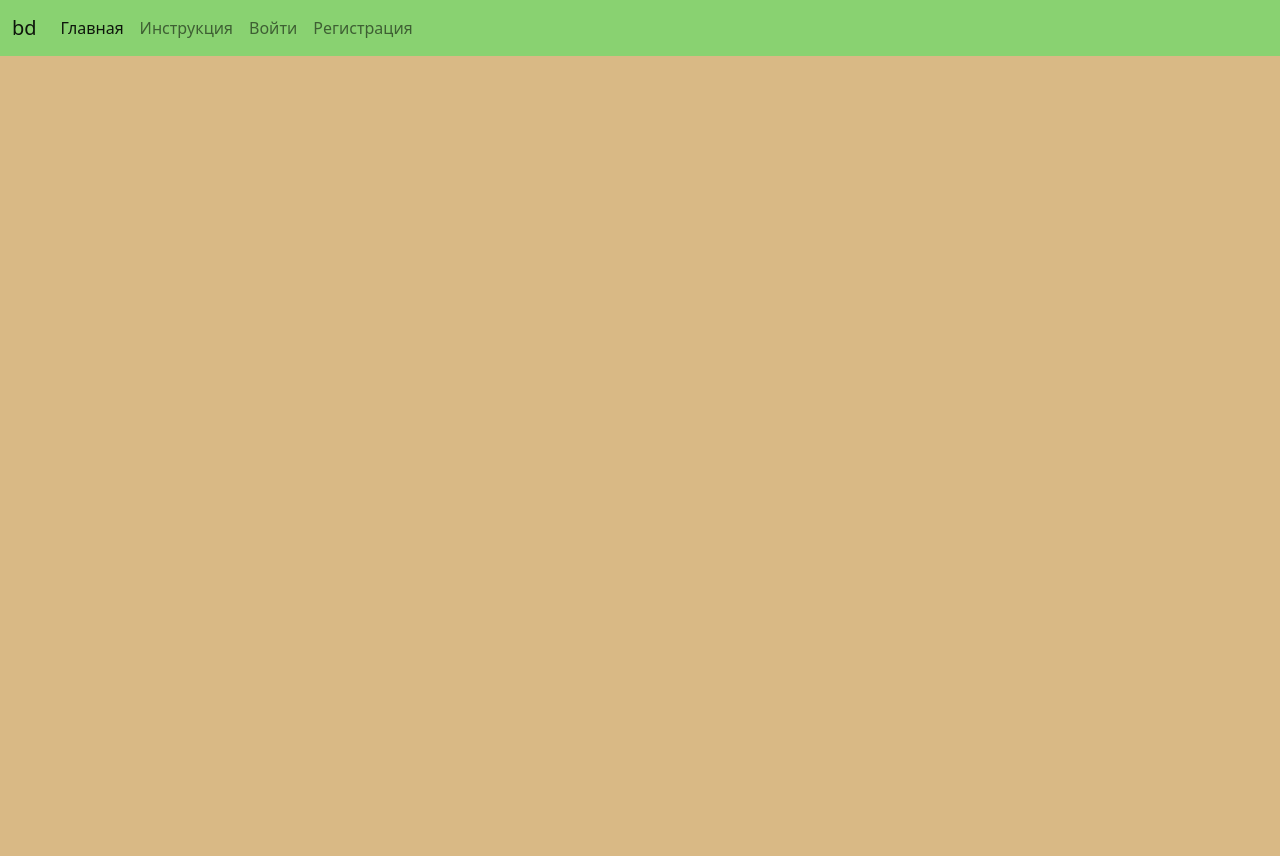
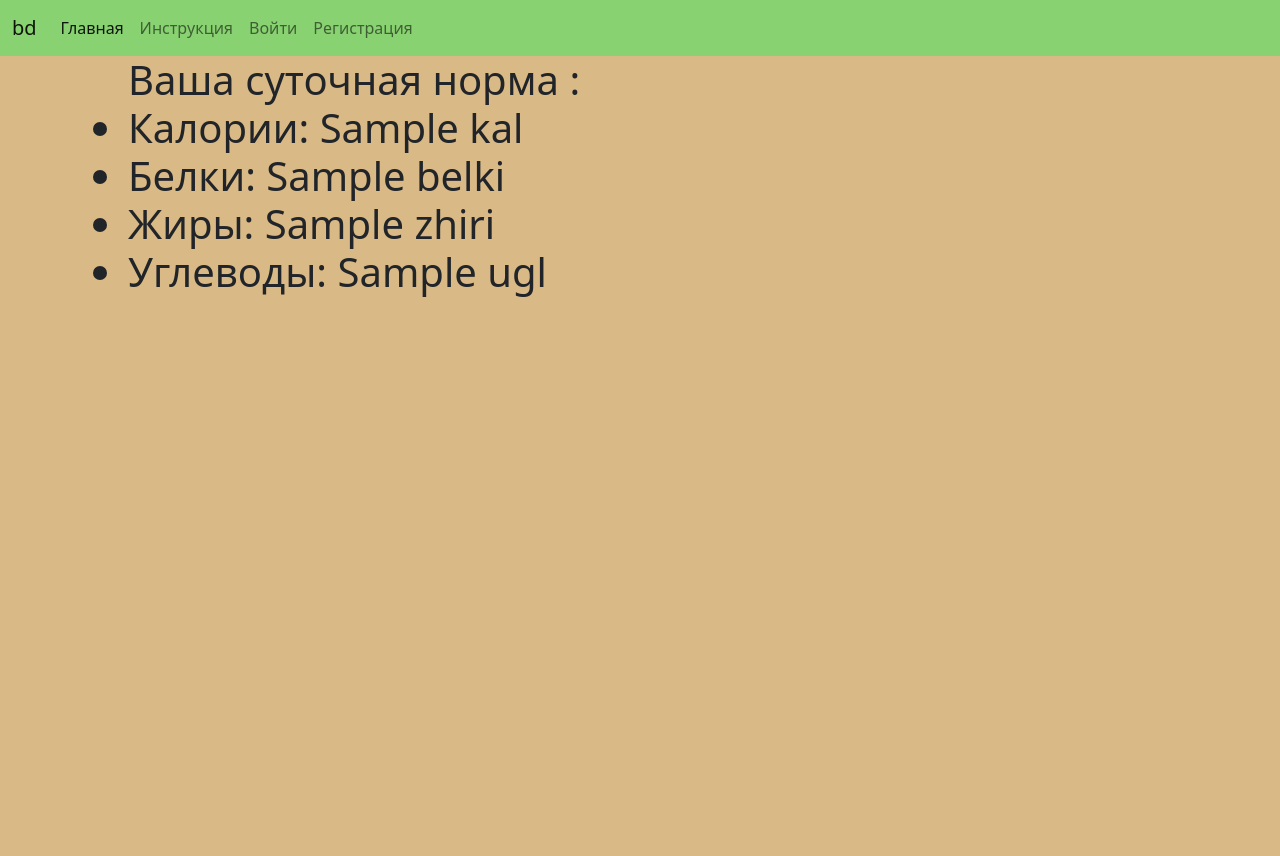
Before and after one commit to l1pman/balanced_diets, a Django app: template balanced_diets/templates/balanced_diets/my_diet.html in a window 1280 px wide. After the commit the page ends 297 px from the top, so only its background shows below. Run offline with Django 4.2, Linux system fonts and the light colour scheme; the template is opened without the code that fills it: most values are stand-ins (such as "Sample title", 1, 10 or a date in 2020).

Commit message:
add out kcal in my_diet

```diff
--- a/balanced_diets/templates/balanced_diets/base.html
+++ b/balanced_diets/templates/balanced_diets/base.html
@@ -45,9 +45,8 @@
     </div>
   </div>
 </nav>
-<div class="container" style="display: flex; justify-content: center; align-items: center; height: 100%;">
     {% block content %}{% endblock content %}
-</div>
+
 <script src="https://cdn.jsdelivr.net/npm/bootstrap@5.0.2/dist/js/bootstrap.bundle.min.js" integrity="sha384-MrcW6ZMFYlzcLA8Nl+NtUVF0sA7MsXsP1UyJoMp4YLEuNSfAP+JcXn/tWtIaxVXM" crossorigin="anonymous"></script>
 </body>
 </html>
--- a/balanced_diets/templates/balanced_diets/my_diet.html
+++ b/balanced_diets/templates/balanced_diets/my_diet.html
@@ -1 +1,20 @@
 {% extends "balanced_diets/base.html" %}
+{% block content %}
+    {% if kal is not None %}
+        <div style="margin-left: 10%">
+         <h1>
+        <ul class="list-group">Ваша суточная норма :
+            <li>Калории: {{kal}}</li>
+            <li>Белки: {{belki}}</li>
+            <li>Жиры: {{zhiri}}</li>
+            <li>Углеводы: {{ugl}}</li>
+        </ul>
+             </h1>
+        </div>
+
+
+
+    {% else %}
+        <h1> Подсчитайте калории на главной странице!</h1>
+    {% endif %}
+{% endblock content %}
--- a/balanced_diets/templates/balanced_diets/new_kcal.html
+++ b/balanced_diets/templates/balanced_diets/new_kcal.html
@@ -58,7 +58,7 @@
 
 
         <button type="submit" class="btn btn-dark mb-3"  style="background-color: #d9b985 !important">Рассчитать КБЖУ</button>
-        <input type="hidden" name="next" value="{% url 'balanced_diets:index' %}" />
+        <input type="hidden" name="next" value="{% url 'balanced_diets:my_diet' %}" />
 
     </form>
     </div>
--- a/users/templates/registration/login.html
+++ b/users/templates/registration/login.html
@@ -1,7 +1,8 @@
 {% extends "balanced_diets/base.html" %}
 {% block content %}
 
-    <div class="container text-center rounded" style=" max-width: 300px; position: absolute;top: 50%;left: 50%;margin-right: -50%;transform: translate(-50%, -50%)">
+
+    <div class="container text-center rounded" style=" max-width: 300px; display: flex; justify-content: center; align-items: center; height: 100%; ">
     <form method="post" action="{% url 'users:login' %}">
         {% csrf_token %}
 
--- a/users/templates/registration/register.html
+++ b/users/templates/registration/register.html
@@ -1,7 +1,7 @@
 {% extends "balanced_diets/base.html" %}
 
 {% block content %}
-    <div class="container text-center rounded" style=" max-width: 300px; ">
+    <div class="container text-center rounded" style=" max-width: 300px; display: flex; justify-content: center; align-items: center; height: 100%;">
 
     <form method="post" action="{% url 'users:register' %}">
         {% csrf_token %}
```
Also changed, not shown: balanced_diets/models.py (+7 -0 lines), balanced_diets/templates/balanced_diets/index.html (+10 -3 lines), balanced_diets/views.py (+20 -2 lines), db.sqlite3.
